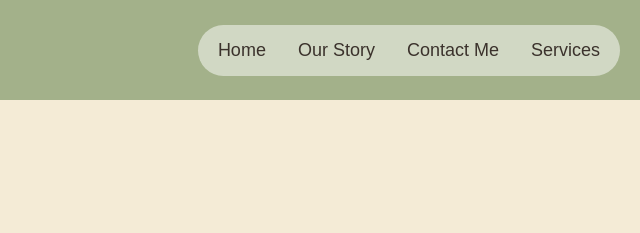
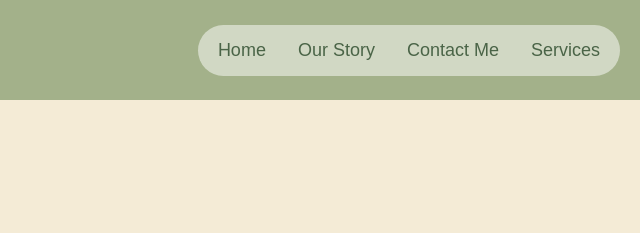
Before and after one commit to brandyge/adaptive-pet-care, a website built with Vite: page pages/index.html in a window 1280 px wide. Shown: the top 233 px of the page, 640-1280 px from the left. Built offline with nearby package versions, Linux system fonts and the light colour scheme; a web font is replaced by a local one.

Commit message:
change the nav link default color to be more subtle

```diff
--- a/src/components/nav.css
+++ b/src/components/nav.css
@@ -1,6 +1,6 @@
 .site-nav {
   --site-nav-link-hover-background-color: var(--color-primary-hover);
-  --site-nav-link-text-color: var(--color-text-primary);
+  --site-nav-link-text-color: var(--color-primary-hover);
   --site-nav-link-text-hover-color: white;
 
   background: rgba(255,255,255,.5);
```
